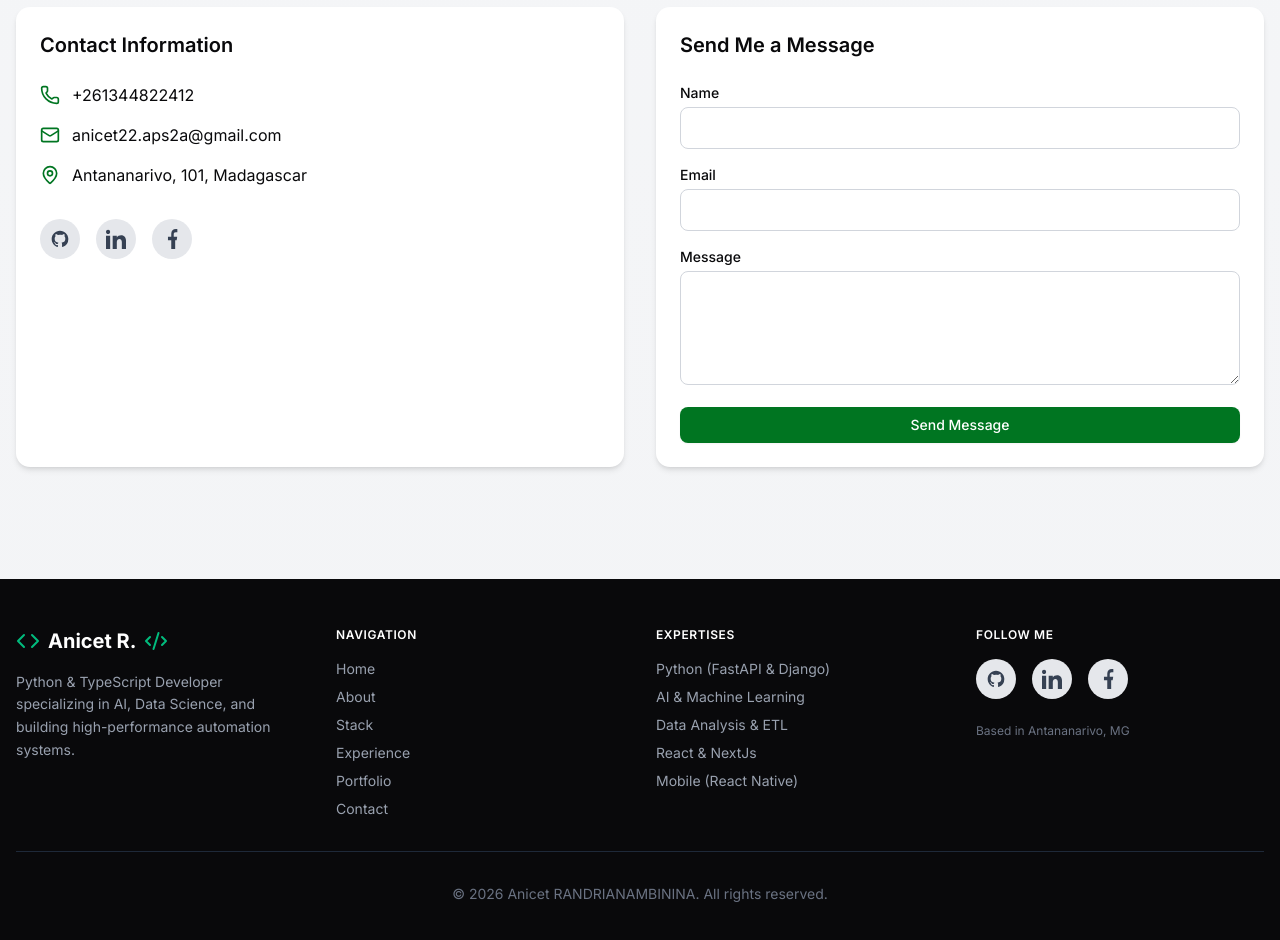
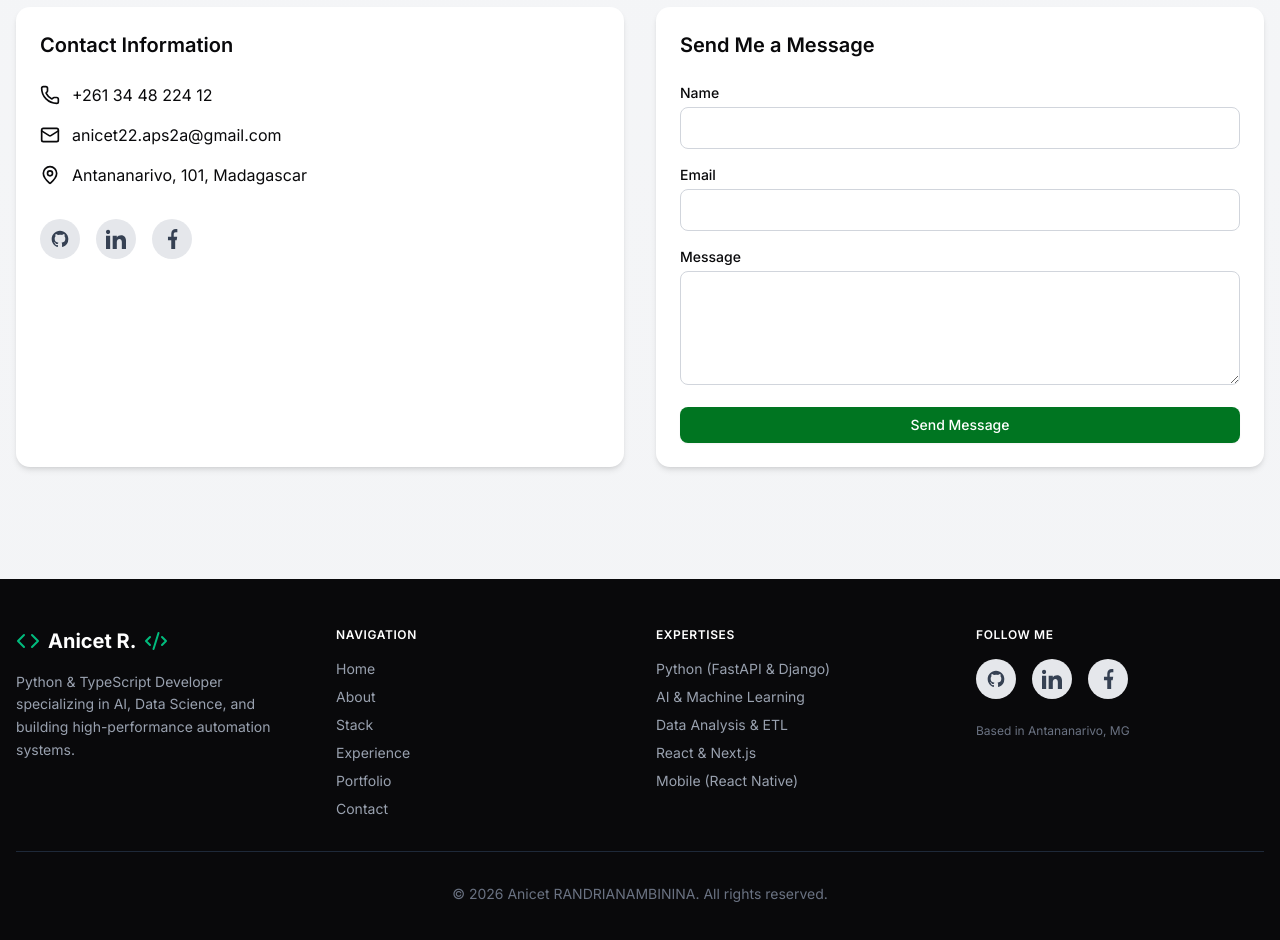
Before and after one commit to AnicetJonhia/Portfolio, a Next.js app: page / in a window 1280 px wide. Shown: the part 4100-5040 px from the top of the page. Built offline with nearby package versions, Linux system fonts and the light colour scheme.

Commit message:
contact item : ui

```diff
--- a/src/components/call-button.tsx
+++ b/src/components/call-button.tsx
@@ -19,7 +19,7 @@ export function CallButton() {
         whileTap={{ scale: 0.9 }}
         aria-label="Call me"
       >
-        <Phone className="h-5 w-5" />
+        <Phone className="h-6 w-6" />
       </motion.a>
     </Button>
   )
--- a/src/components/contact-item.tsx
+++ b/src/components/contact-item.tsx
@@ -1,9 +1,39 @@
 import type React from "react"
-export function ContactItem({ icon, text }: { icon: React.ReactNode; text: string }) {
+
+export function ContactItem({
+  icon,
+  text,
+  href
+}: {
+  icon: React.ReactNode;
+  text: string;
+  href?: string
+}) {
+
+  const Content = (
+    <>
+      <div className=" mr-3 group-hover:scale-110 transition-transform">
+        {icon}
+      </div>
+      <span className="break-all">{text}</span>
+    </>
+  )
+
+
+  if (href) {
+    return (
+      <a
+        href={href}
+        className="flex items-center group transition-colors cursor-pointer"
+      >
+        {Content}
+      </a>
+    )
+  }
+
   return (
     <div className="flex items-center">
-      <div className="text-emerald-600 dark:text-emerald-400 mr-3">{icon}</div>
-      <span>{text}</span>
+      {Content}
     </div>
   )
 }
--- a/src/components/footer.tsx
+++ b/src/components/footer.tsx
@@ -39,7 +39,7 @@ export function Footer() {
               <li className="hover:text-emerald-500 transition-colors">Python (FastAPI & Django)</li>
               <li className="hover:text-emerald-500 transition-colors">AI & Machine Learning</li>
               <li className="hover:text-emerald-500 transition-colors">Data Analysis & ETL</li>
-              <li className="hover:text-emerald-500 transition-colors">React & NextJs</li>
+              <li className="hover:text-emerald-500 transition-colors">React & Next.js</li>
               <li className="hover:text-emerald-500 transition-colors">Mobile (React Native)</li>
             </ul>
           </div>
--- a/src/components/sections/contact-section.tsx
+++ b/src/components/sections/contact-section.tsx
@@ -81,10 +81,23 @@ export function ContactSection() {
         <div className="bg-white dark:bg-gray-800 rounded-xl shadow-md p-6">
           <h3 className="text-xl font-semibold mb-6">Contact Information</h3>
           <div className="space-y-4">
-            <ContactItem icon={<Phone className="h-5 w-5" />} text="+261344822412" />
-            <ContactItem icon={<Mail className="h-5 w-5" />} text="anicet22.aps2a@gmail.com" />
-            <ContactItem icon={<MapPin className="h-5 w-5" />} text="Antananarivo, 101, Madagascar" />
-          </div>
+          <ContactItem
+            icon={<Phone className="h-5 w-5" />}
+            text="+261 34 48 224 12"
+            href="tel:+261344822412"
+          />
+
+          <ContactItem
+            icon={<Mail className="h-5 w-5" />}
+            text="anicet22.aps2a@gmail.com"
+            href="mailto:anicet22.aps2a@gmail.com"
+          />
+
+          <ContactItem
+            icon={<MapPin className="h-5 w-5" />}
+            text="Antananarivo, 101, Madagascar"
+          />
+        </div>
           <div className="mt-8 flex space-x-4">
             <SocialButton href="https://github.com/AnicetJonhia" icon="github" />
             <SocialButton href="https://www.linkedin.com/in/anicet-jonhia-randrianambinina-266628244/" icon="linkedin" />
--- a/src/components/theme-toggle.tsx
+++ b/src/components/theme-toggle.tsx
@@ -18,7 +18,7 @@ export function ThemeToggle() {
 
     return (
       <Button variant="ghost" size="icon" className="cursor-pointer">
-        <Sun className="h-5 w-5" />
+        <Sun className="h-6 w-6" />
       </Button>
     )
   }
```
